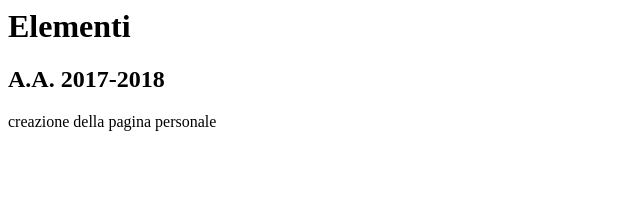
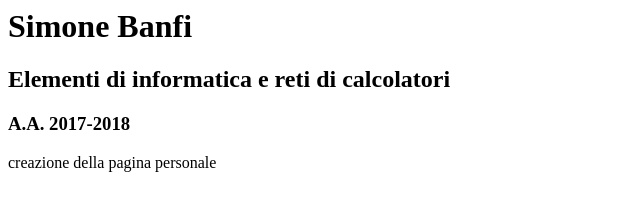
Before and after one commit to simobanfi/pagina-elementi, a plain HTML site: page index.html in a window 1280 px wide. Shown: the whole page, without its empty margins (0-640 px from the left). Drawn offline with Linux system fonts and the light colour scheme.

Commit message:
modifica N°1

```diff
--- a/index.html
+++ b/index.html
@@ -1,9 +1,12 @@
 <h1>
-Elementi
+Simone Banfi
 </h1>
 <h2>
+Elementi di informatica e reti di calcolatori
+</h2>
+<h3>
 A.A. 2017-2018
-</h2>
+</h3>
 <p>
 creazione della pagina personale
 </p>
```
